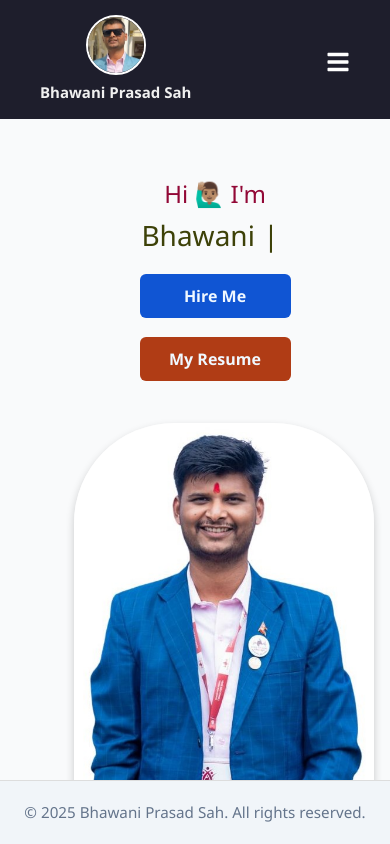
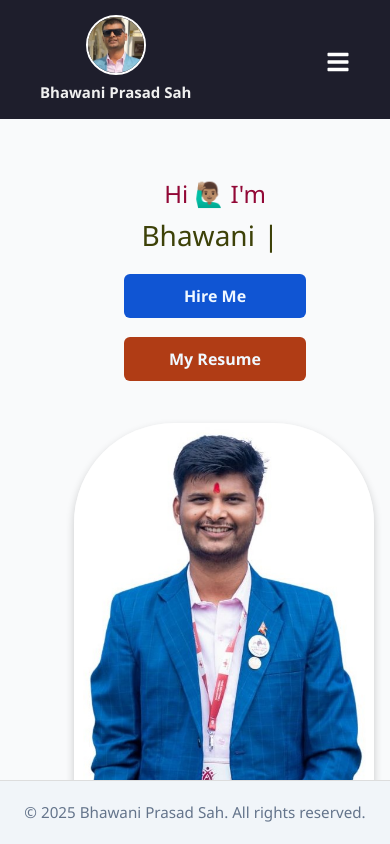
Before and after one commit to BS55Script/portfolio, a React (Create React App) app: page / in a window 390 px wide. Built offline with nearby package versions, Linux system fonts and the light colour scheme.

Commit message:
button 60

```diff
--- a/src/pages/Home/Home.css
+++ b/src/pages/Home/Home.css
@@ -231,7 +231,7 @@
 
   .home-buttons .btn-hire,
   .home-buttons .btn-Cv {
-    width: 50%;
+    width: 60%;
     max-width: 300px;
     margin: 2px ;
 
```
